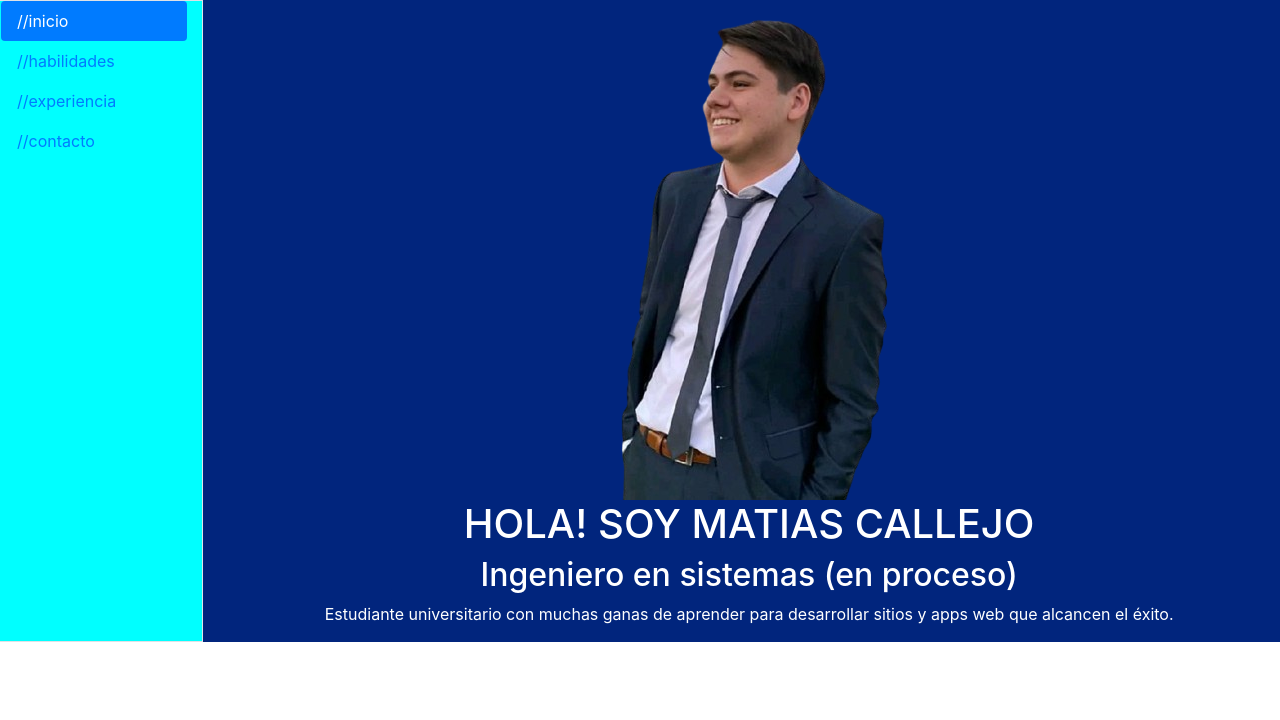
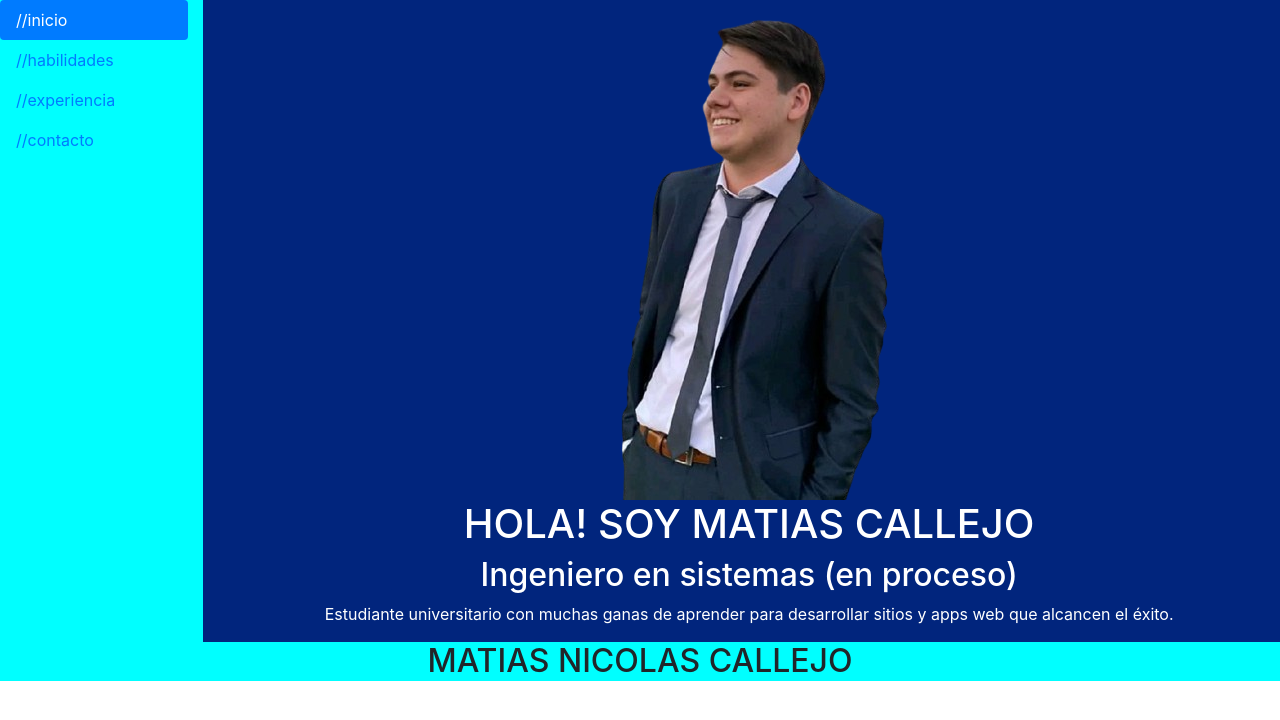
Before and after one commit to matutecalle/Portfolio2024, a plain HTML site: page index.html in a window 1280 px wide. Shown: the top 720 px of the page. Drawn offline with Linux system fonts and the light colour scheme.

Commit message:
footer agregado

```diff
--- a/index.html
+++ b/index.html
@@ -14,7 +14,7 @@
 
 <body>
     <div class="row">
-        <div class="col-md-2 border nav-bg">
+        <div class="col-md-2 nav-bg">
             <nav>
                 <div class="nav flex-column nav-pills" id="v-pills-tab" role="tablist" aria-orientation="vertical">
                     <a class="nav-link active" id="v-pills-home-tab" data-toggle="pill" href="#v-pills-home" role="tab"
@@ -83,8 +83,8 @@
                             </div>
 
                             <div class="col-12">
-                                <a href="mailto:matincallejo@gmail.com" target="_blank"><i class="fa-solid fa-envelope fa-2xl"
-                                        style="color: #B197FC;"></i>
+                                <a href="mailto:matincallejo@gmail.com" target="_blank"><i
+                                        class="fa-solid fa-envelope fa-2xl" style="color: #B197FC;"></i>
                                     <p>Correo electrónico</p>
                                 </a>
                             </div>
@@ -97,6 +97,14 @@
                 </div>
             </div>
         </div>
+
+        <footer class="w-100">
+            <div class="row">
+                <div class="col-12 text-center">
+                    <h2 class="text-center nav-bg">MATIAS NICOLAS CALLEJO</h2>
+                </div>
+            </div>
+        </footer>
 </body>
 
 </html>
```
